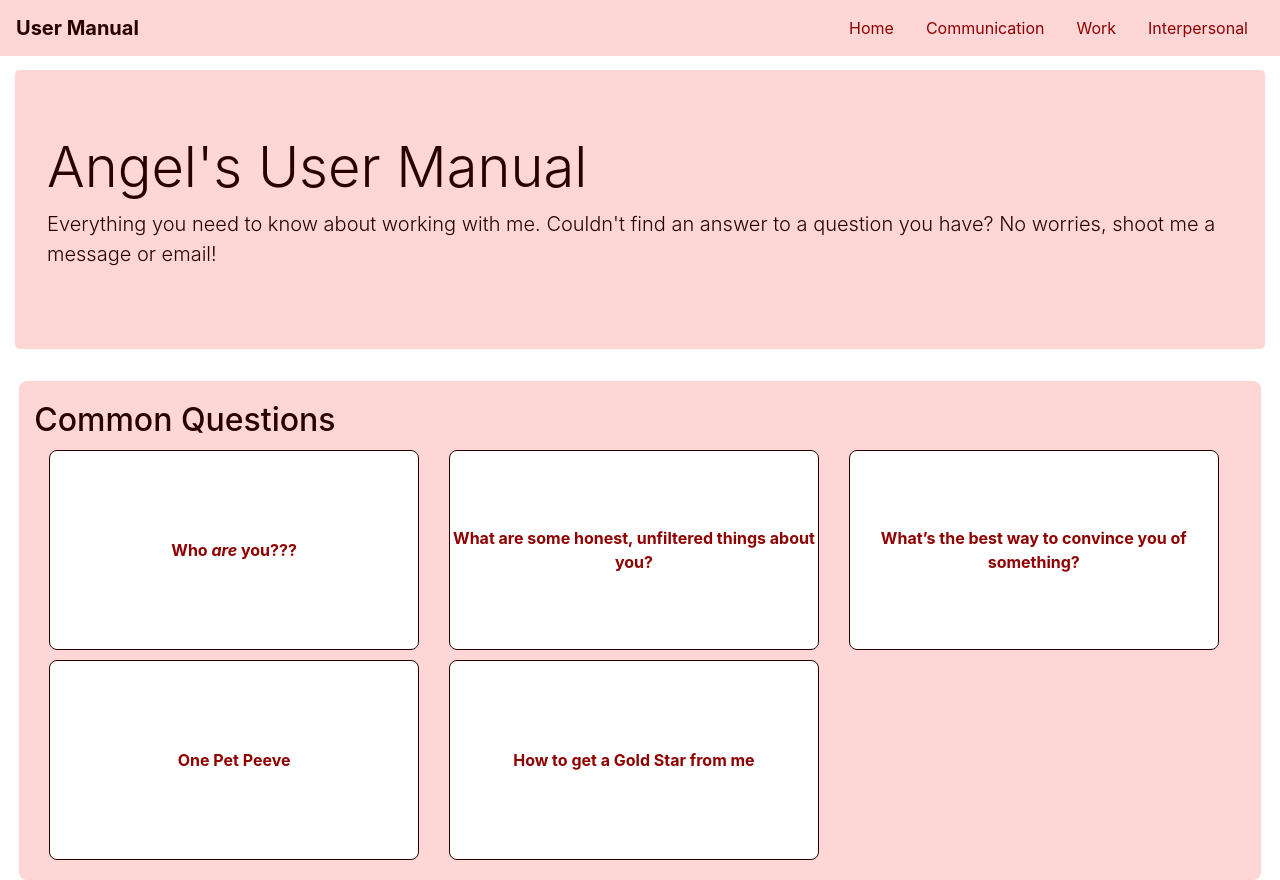
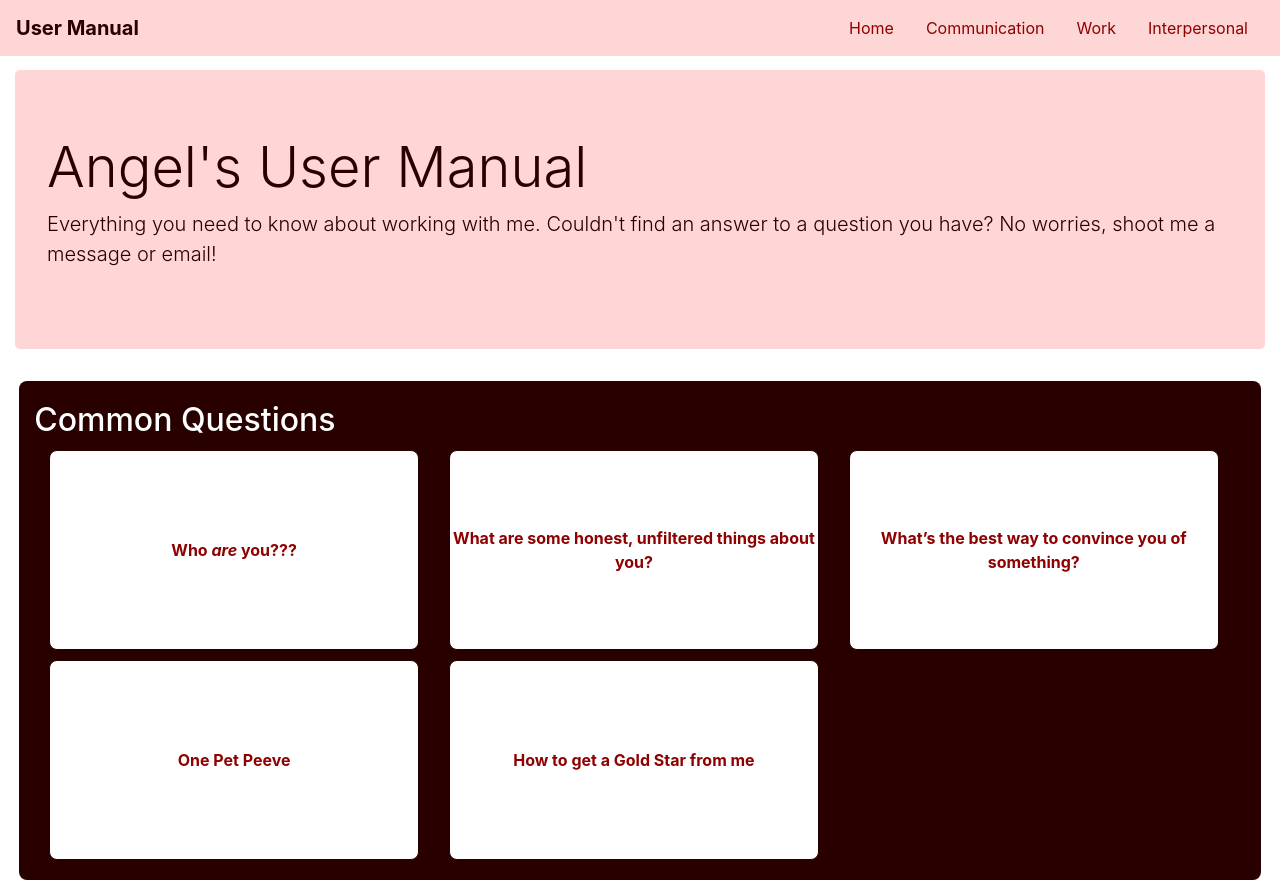
Before and after one commit to anchetadev/user-manual, a plain HTML site: page index.html in a window 1280 px wide. Shown: the top 880 px of the page. Drawn offline with nearby package versions, Linux system fonts and the light colour scheme.

Commit message:
changed colors

```diff
--- a/style.css
+++ b/style.css
@@ -38,6 +38,13 @@ h2{
   border-radius: 0.5rem;
   margin-bottom: 20px;
   padding: 10px 15px;
+}
+.commonQs{
+  background: #290000;
+}
+
+.commonQs >h2 {
+  color: white;
 }
 
 .row{
```
